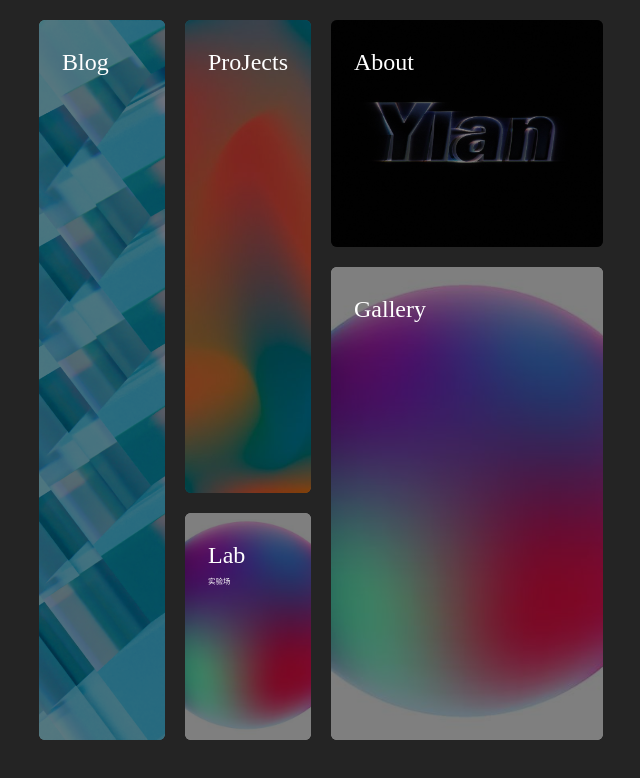
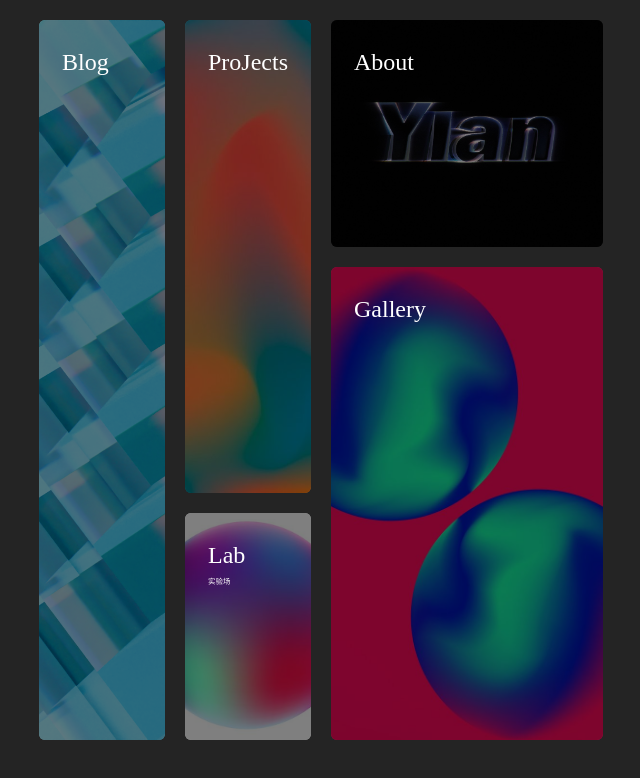
Before and after one commit to NAOXUAN4/naoxuan4.github.io, a Vue app: page / in a window 1280 px wide. Shown: the top 778 px of the page, without its empty margins (17-657 px from the left). Built offline with nearby package versions, Linux system fonts and the light colour scheme.

Commit message:
update726_last_1

```diff
--- a/src/components/guideDemo.vue
+++ b/src/components/guideDemo.vue
@@ -63,7 +63,7 @@
             description: "",
             link: "/portfolio",
             isHovered: false,
-            backgroundImage: "./iamges/cardbg.jpg",
+            backgroundImage: "./iamges/cardbg2.jpg",
             color:"#01d47a"
           }
         ]
```
